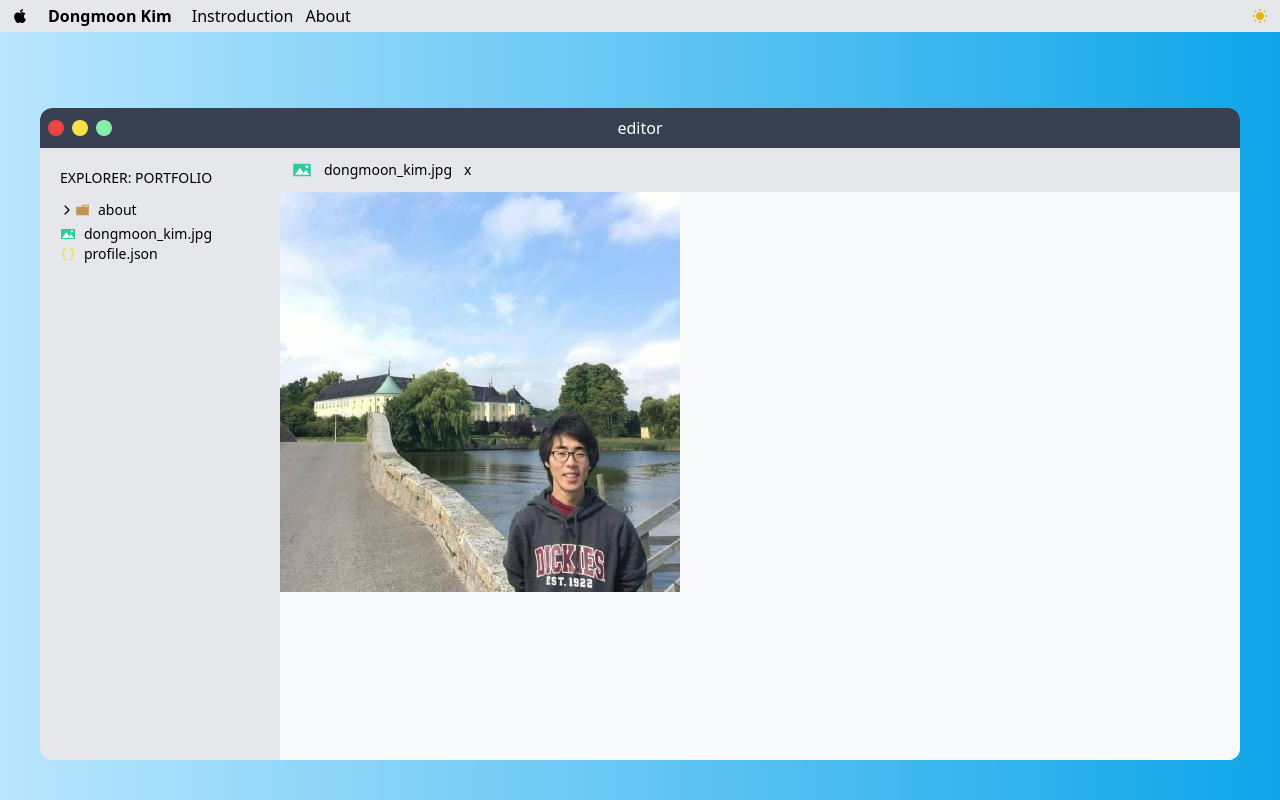
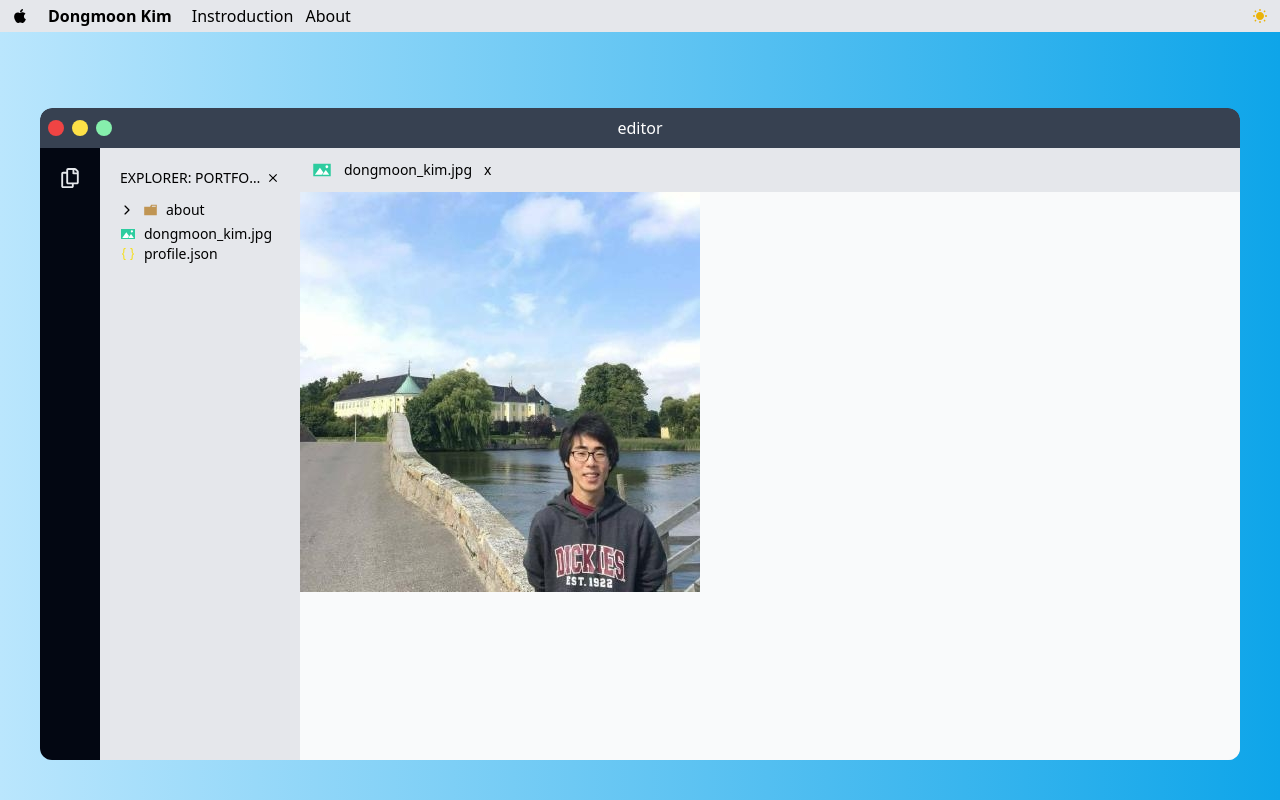
Before and after one commit to Dongmoon29/portfolio, a Next.js app: page /about in a window 1280 px wide. Built offline with nearby package versions, Linux system fonts and the light colour scheme.

Commit message:
add: side sidebar

```diff
--- a/src/components/about/vscode/sidebar/vscodeSidebar.tsx
+++ b/src/components/about/vscode/sidebar/vscodeSidebar.tsx
@@ -6,8 +6,13 @@
 import { VsCodeFileType, VsCodeFolderType } from '@/types/vscodeTypes';
 import { FC, MouseEventHandler, useContext, useId } from 'react';
 import { IoIosArrowDown, IoIosArrowForward } from 'react-icons/io';
+import { MdClose } from 'react-icons/md';
 
-export const VscodeSidebar: FC = () => {
+type VscodeSidebarProps = {
+  toggleSidebar: () => void;
+};
+
+export const VscodeSidebar: FC<VscodeSidebarProps> = ({ toggleSidebar }) => {
   const { state } = useContext(VscodeContext);
   const { theme } = useThemeContext();
   const folders = state.fileExplorer?.folders;
@@ -15,10 +20,15 @@
 
   return (
     <div
-      className={`hidden md:flex flex-col gap-2 md:w-1/5 p-5 ${
+      className={`hidden md:flex flex-col gap-2 md:w-1/6 p-5 ${
         theme === 'dark' ? 'bg-gray-800 text-white' : 'bg-gray-200 text-black'
       }`}>
-      <h1 className="text-sm text-nowrap truncate">EXPLORER: PORTFOLIO</h1>
+      <div className="flex items-center justify-between">
+        <h1 className="text-nowrap truncate">EXPLORER: PORTFOLIO</h1>
+        <div onClick={toggleSidebar} className={'cursor-pointer'}>
+          <MdClose />
+        </div>
+      </div>
       <div>
         {folders
           ? folders.map((folder) => (
@@ -53,7 +63,6 @@
   };
 
   const padding = `${(level - 1) * 10}`;
-  console.log(padding);
 
   return (
     <div
@@ -67,7 +76,7 @@
             <FolderIcon isOpen />
           </div>
         ) : (
-          <div className="flex justify-center items-center">
+          <div className="flex justify-center items-center gap-2">
             <IoIosArrowForward />
             <FolderIcon />
           </div>
--- a/src/components/about/vscode/vscode.tsx
+++ b/src/components/about/vscode/vscode.tsx
@@ -1,6 +1,6 @@
 'use client';
 
-import { FC } from 'react';
+import { FC, useState } from 'react';
 import { OsxWindowHeader } from '../../os/macOs/osxWindowHeader';
 import { useVscodeContext } from '@/context/VscodeContext';
 import { VsCodeBuffers } from './vscodeBuffers';
@@ -9,12 +9,18 @@
 import { useOsContext } from '@/context/OsContext';
 import Image from 'next/image';
 import { useThemeContext } from '@/context/ThemeContext';
+import { FaRegCopy } from 'react-icons/fa';
 import { WindowHeader } from '@/components/os/windowOs/windowHeader';
 
 const VsCodeComponent: FC = () => {
   const { state } = useVscodeContext();
   const { os } = useOsContext();
   const { theme } = useThemeContext();
+  const [isSidebarOpen, setIsSidebarOpen] = useState(true);
+
+  const toggleSidebar = () => {
+    setIsSidebarOpen((prev) => !prev);
+  };
 
   return (
     <div
@@ -39,7 +45,23 @@
       )}
       <div className="flex flex-col overflow-hidden h-full w-full text-xs md:text-sm">
         <div className="flex flex-1 min-h-0">
-          <VscodeSidebar />
+          <div
+            className={`hidden sm:flex flex-col p-5 ${
+              theme === 'dark'
+                ? 'bg-gray-600 text-gray-300'
+                : 'bg-gray-950 text-gray-200'
+            } `}>
+            <div
+              className={`text-xl cursor-pointer hover:${
+                theme === 'dark' ? 'text-gray-200' : 'text-gray-100'
+              }`}
+              onClick={toggleSidebar}>
+              <FaRegCopy />
+            </div>
+          </div>
+          {isSidebarOpen ? (
+            <VscodeSidebar toggleSidebar={toggleSidebar} />
+          ) : null}
           <div
             className={`flex flex-col flex-1 w-full ${
               theme === 'dark' ? 'bg-gray-800' : 'bg-gray-200'
--- a/src/components/os/windowOs/windowModal.tsx
+++ b/src/components/os/windowOs/windowModal.tsx
@@ -5,9 +5,7 @@
 
 const fetchMediaContent = async () => {
   try {
-    const res = await fetch(
-      `/api/media?uri=Dongmoon_Kim_Software_Developer.pdf`
-    );
+    const res = await fetch(`/api/media?uri=resume.pdf`);
     if (!res.ok) {
       throw new Error(`Error fetching media content: ${res.statusText}`);
     }
@@ -18,7 +16,7 @@
     // Create a temporary link and trigger the download
     const link = document.createElement('a');
     link.href = uri;
-    link.download = 'Dongmoon_Kim_Software_Developer.pdf'; // Name of the downloaded file
+    link.download = 'Dongmoon_Kim_Software_Developer.pdf';
     document.body.appendChild(link);
     link.click();
 
@@ -64,7 +62,7 @@
   return (
     <dialog
       ref={dialogRef}
-      className="relative bg-transparent backdrop:backdrop-blur-sm w-1/2 h-1/2"
+      className="overflow-auto bg-transparent backdrop:backdrop-blur-sm w-1/2 h-1/2"
       onClick={handleOverlayClick}>
       <div
         onClick={handleContentClick}
@@ -73,9 +71,9 @@
         <div className="flex flex-col items-start w-full gap-10 px-10 md:px-20">
           <h1 className="font-semibold text-xl">Recommend</h1>
           <nav className="flex w-full">
-            <ul className="grid grid-cols-1 lg:grid-cols-2 gap-3 w-full">
+            <ul className="grid grid-cols-1 lg:grid-cols-2 gap-3 w-full ">
               <li
-                className=" gap-2 flex items-center text-sm cursor-pointer"
+                className="gap-2 flex items-center text-sm cursor-pointer bg-red-500"
                 onClick={fetchMediaContent}>
                 <Image
                   src="/svgs/resume.svg"
@@ -86,7 +84,7 @@
                 />
                 <span>Download Resume</span>
               </li>
-              <li className="gap-2 flex items-center text-sm">
+              <li className="gap-2 flex items-center text-sm cursor-pointer bg-red-300">
                 <Image
                   src="/svgs/email.svg"
                   width={30}
@@ -96,11 +94,11 @@
                 />
                 <Link href="/about">Send email</Link>
               </li>
-              <div className="dropdown dropdown-bottom">
+              <div className="dropdown dropdown-bottom bg-green-200">
                 <div
                   tabIndex={0}
                   role="button"
-                  className="gap-2 flex items-center dropdown dropdown-bottom text-sm">
+                  className="gap-2 flex justify-center items-center dropdown dropdown-bottom text-sm">
                   <Image
                     src={
                       os === 'Window' ? '/svgs/macos.svg' : '/svgs/windows.svg'
@@ -110,7 +108,8 @@
                     priority
                     alt="profile.svg"
                   />
-                  Change OS
+                  {/* Change OS */}
+                  Send email
                   <ul
                     tabIndex={0}
                     className="dropdown-content z-[1] menu p-2 rounded-box w-52">
@@ -132,11 +131,11 @@
             </ul>
           </nav>
         </div>
-        <div className="flex flex-col items-start w-full gap-10 px-10 md:px-20">
+        <div className="flex flex-col items-stretch w-full gap-10 px-10 md:px-20">
           <h1 className="font-semibold text-xl">Links</h1>
           <nav className="flex w-full">
             <ul className="grid grid-cols-1 lg:grid-cols-2 gap-3 w-full">
-              <li className=" gap-2 flex items-center">
+              <li className="gap-2 flex items-center justify-center">
                 <Image
                   src="/svgs/profile_4.svg"
                   width={30}
@@ -146,7 +145,7 @@
                 />
                 <Link href="/introduction">introduction</Link>
               </li>
-              <li className="gap-2 flex items-center">
+              <li className="gap-2 flex items-center justify-center">
                 <Image
                   src="/svgs/aboutme.svg"
                   width={30}
--- a/src/reducers/vscodeReducer.ts
+++ b/src/reducers/vscodeReducer.ts
@@ -1,5 +1,7 @@
 import { initialState } from '@/context/VscodeContext';
 import { VsCodeFileType, VsCodeFolderType } from '@/types/vscodeTypes';
+
+// TODO need to refator this reducer
 
 const updateIsActive = (
   items: Array<VsCodeFileType | VsCodeFolderType>,
```
